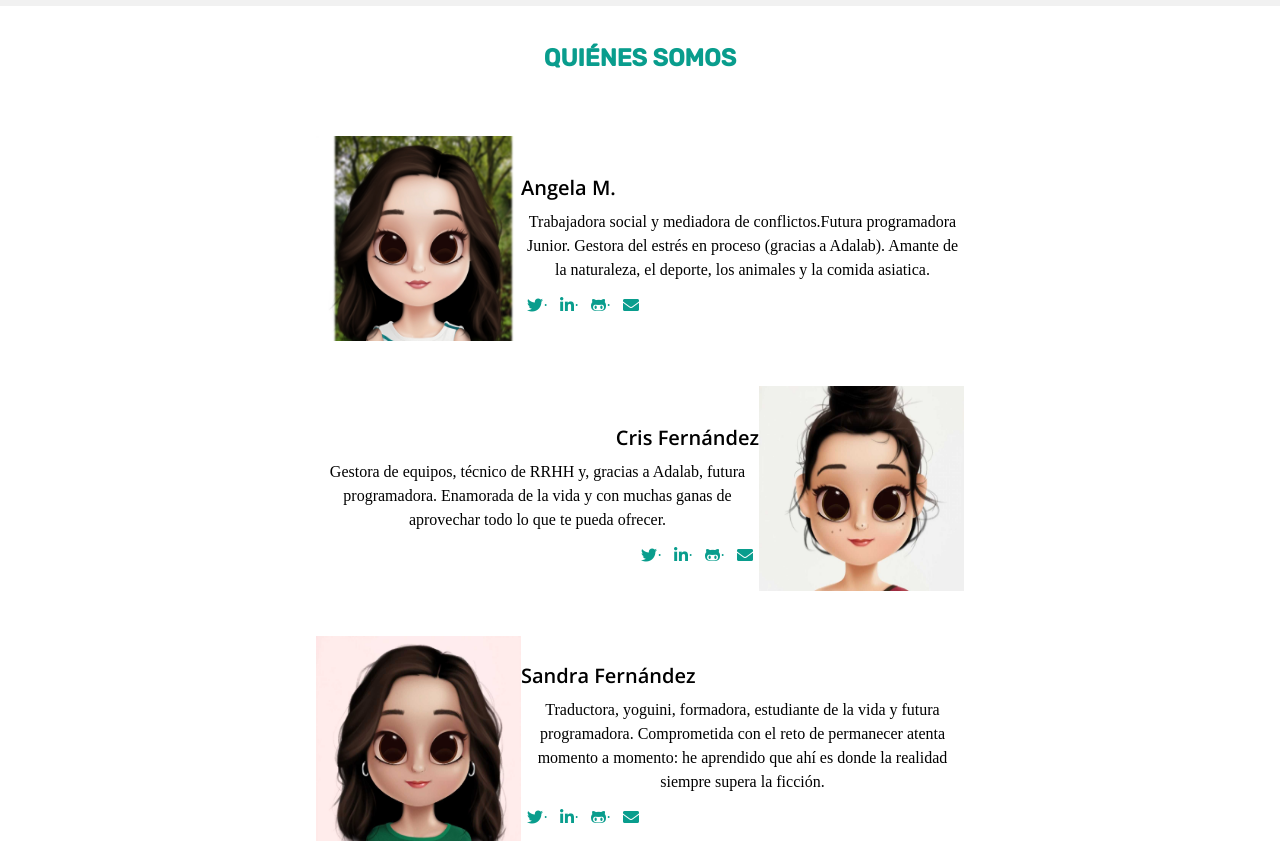
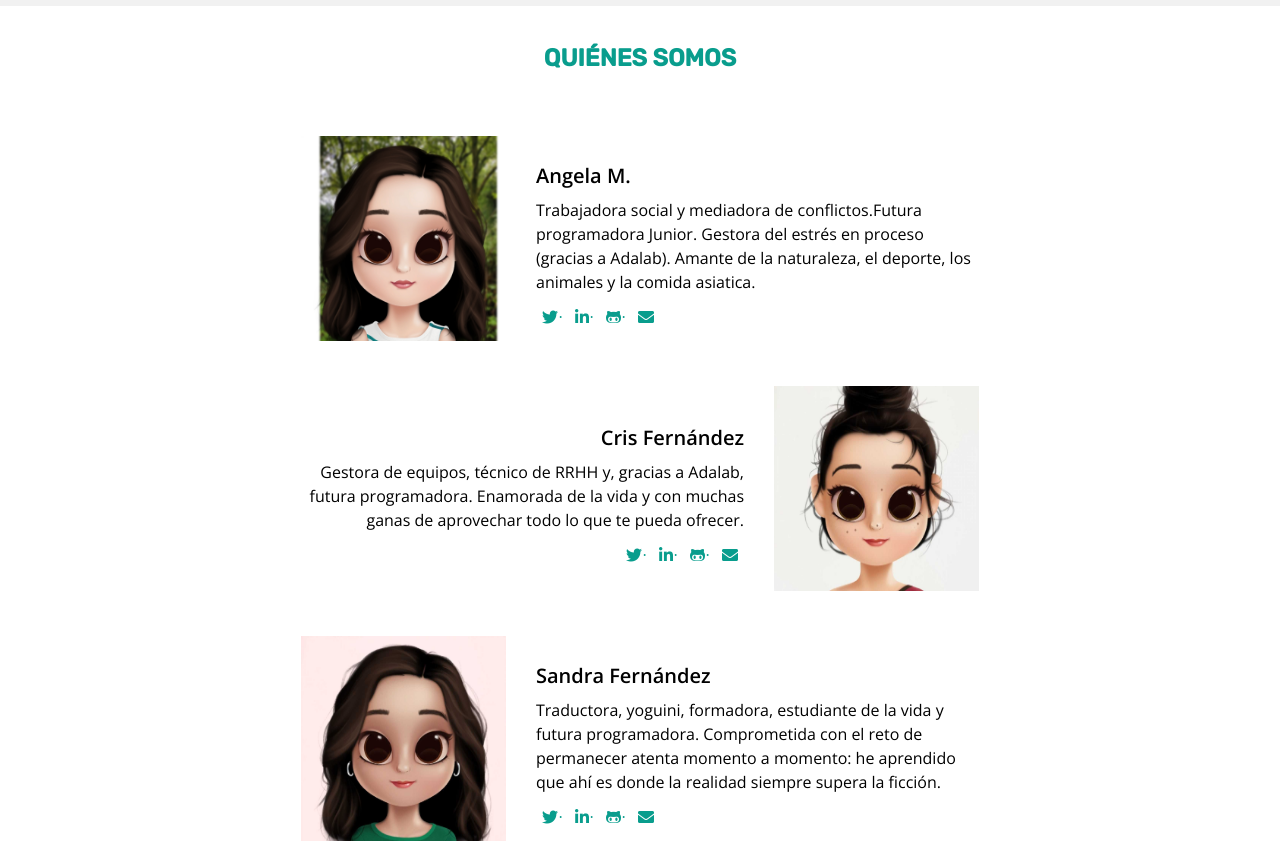
Before and after one commit to CriSFV/Maquetacion-de-una-web, a website: page src/html/index.html in a window 1280 px wide. Shown: the part 1280-2124 px from the top of the page. Drawn offline with nearby package versions, Linux system fonts and the light colour scheme; files that its build step writes are made by us from their sources; files whose address does not match are found by name.

Commit message:
Complete tablet version about us

```diff
--- a/src/html/partials/quienessomos.html
+++ b/src/html/partials/quienessomos.html
@@ -29,7 +29,7 @@
       <div class= "box-art box-right">
 
         <h4 class="name-us">Cris Fernández</h4>
-        <p class="description">
+        <p class="description desc-right">
           Gestora de equipos, técnico de RRHH y, gracias a Adalab, futura programadora. Enamorada de la vida y con muchas ganas de aprovechar todo lo que te pueda ofrecer.
         </p>
         <div class="iconbox icon-right">
--- a/src/scss/layout/_quienessomos.scss
+++ b/src/scss/layout/_quienessomos.scss
@@ -47,6 +47,7 @@
     display: flex;
     flex-direction: column;
     align-items: flex-start;
+    margin-left: 30px;
   }
 }
 
@@ -55,8 +56,10 @@
     display: flex;
     flex-direction: column;
     align-items: flex-end;
+    margin-right: 30px;
   }
 }
+
 
 .picprof {
   width: 180px;
@@ -73,9 +76,14 @@
   font-family: $letra-open-sans;
   @media (min-width: 768px) {
     width: 443px;
-    font-family: OpenSans;
     font-size: 16px;
     line-height: 1.5;
+    text-align: left;
+  }
+}
+.desc-right {
+  @media (min-width:768px){
+    text-align: right;
   }
 }
 .art-cris,
```
